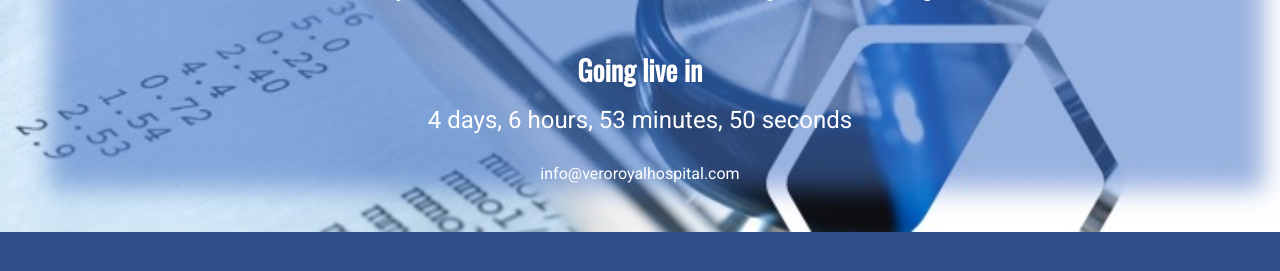
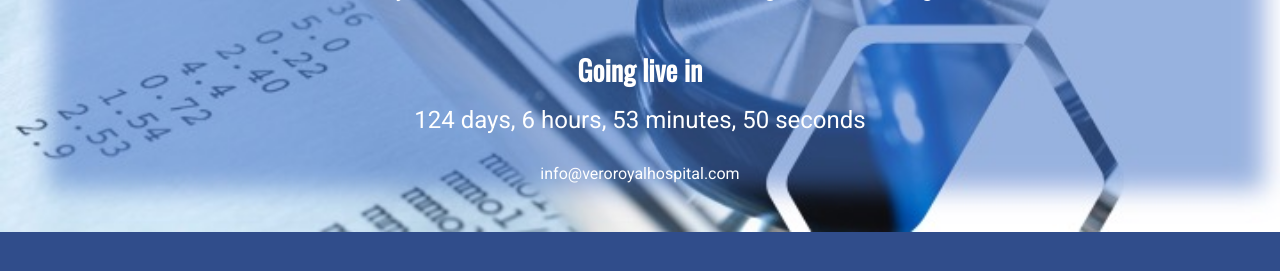
Before and after one commit to iogbole/vrh, a Jekyll site: the page built from index.md, in a window 1280 px wide. Shown: the part 488-759 px from the top of the page. Built offline with Jekyll 4.4.1, drawn with Linux system fonts in a browser that asks for light colours; our own code applies the rules of GitHub Pages for plain Markdown files; part of the change alters nothing that is shown.

```diff
--- a/_config.yml
+++ b/_config.yml
@@ -14,7 +14,7 @@ logo: "images/logo.png"
 # (This can be commented out if not required.)
 countdown:
   # format: "2013-09-25 16:00:00 +0800"
-  launch_date: 2022-01-05
+  launch_date: 2022-05-05
   # %d, %H, %M, %S available
   format: "%d days, %H hours, %M minutes, %S seconds"
 
```
